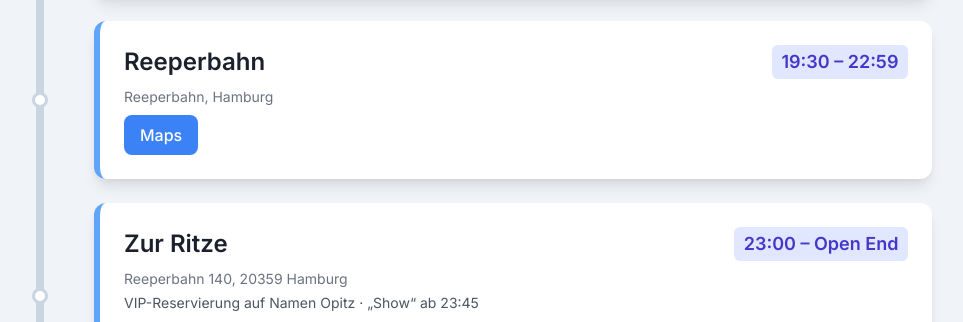
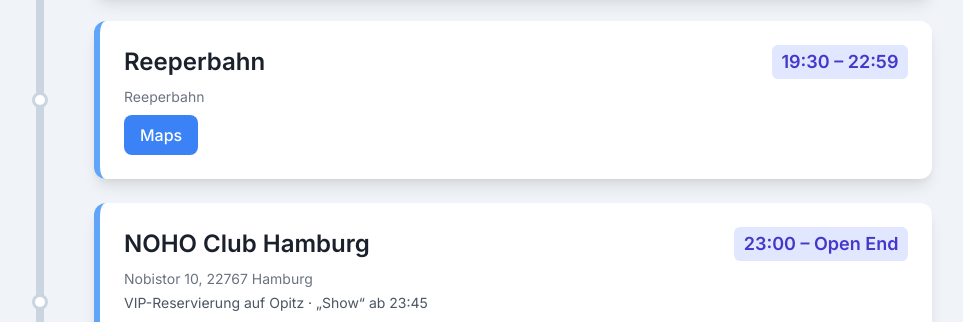
Before and after one commit to nERoX1329/Ablaufplan, a plain HTML site: page index.html in a window 1280 px wide. Shown: the part 1440-1762 px from the top of the page, without its empty margins (156-1119 px from the left). Drawn offline with nearby package versions, Linux system fonts and the light colour scheme.

Commit message:
Update index.html

```diff
--- a/index.html
+++ b/index.html
@@ -245,15 +245,15 @@
             },
             {
                 startTime: '19:30', endTime: '22:59', title: 'Reeperbahn',
-                address: 'Reeperbahn, Hamburg',
+                address: 'Reeperbahn',
                 mapsLink: 'https://www.google.com/maps/search/?api=1&query=Reeperbahn,+Hamburg',
                 ticketInfo: null, bookingCode: null
             },
             {
-                startTime: '23:00', endTime: null, title: 'Zur Ritze',
-                address: 'Reeperbahn 140, 20359 Hamburg',
-                mapsLink: 'https://www.google.com/maps/search/?api=1&query=Reeperbahn+140,+20359+Hamburg',
-                ticketInfo: 'VIP-Reservierung auf Namen Opitz',
+                startTime: '23:00', endTime: null, title: 'NOHO Club Hamburg',
+                address: 'Nobistor 10, 22767 Hamburg',
+                mapsLink: 'https://www.google.com/maps?q=NOHO+Club',
+                ticketInfo: 'VIP-Reservierung auf Opitz',
                 bookingCode: '„Show“ ab 23:45'
             }
         ];
```
